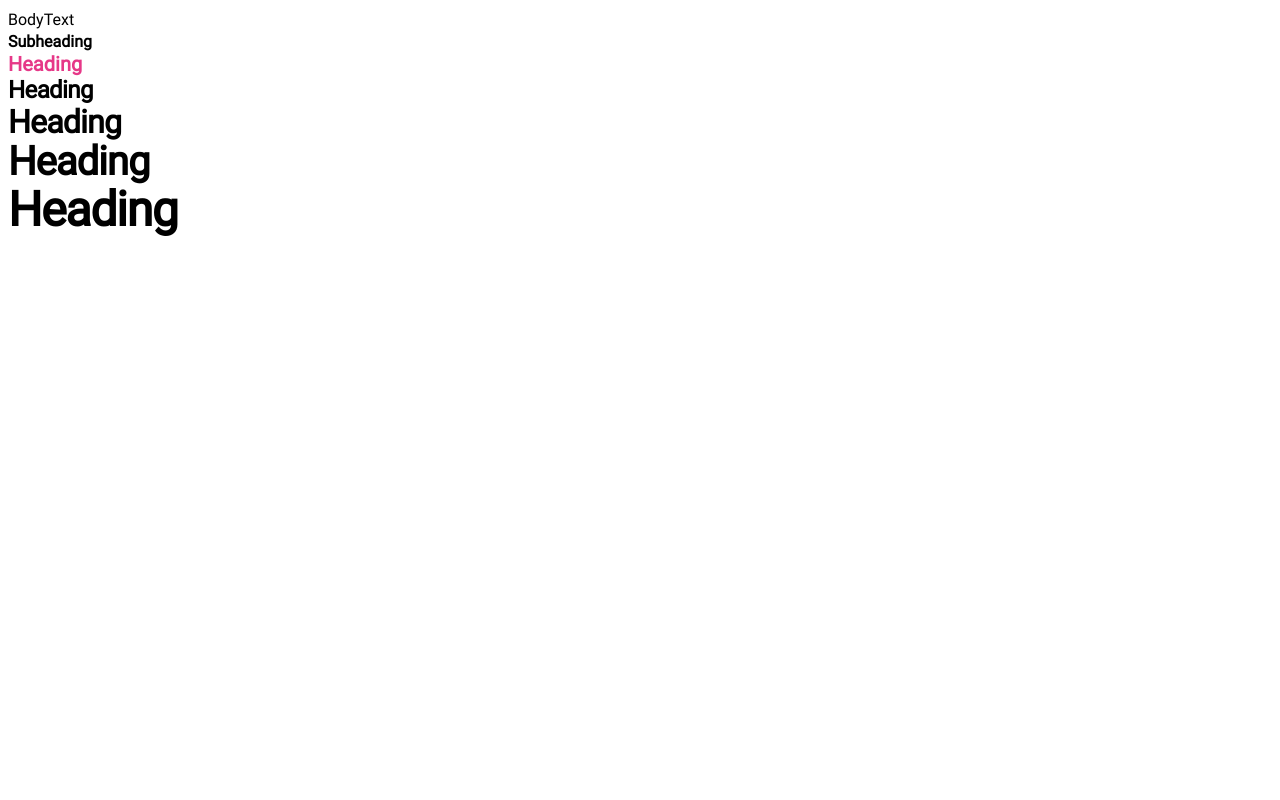
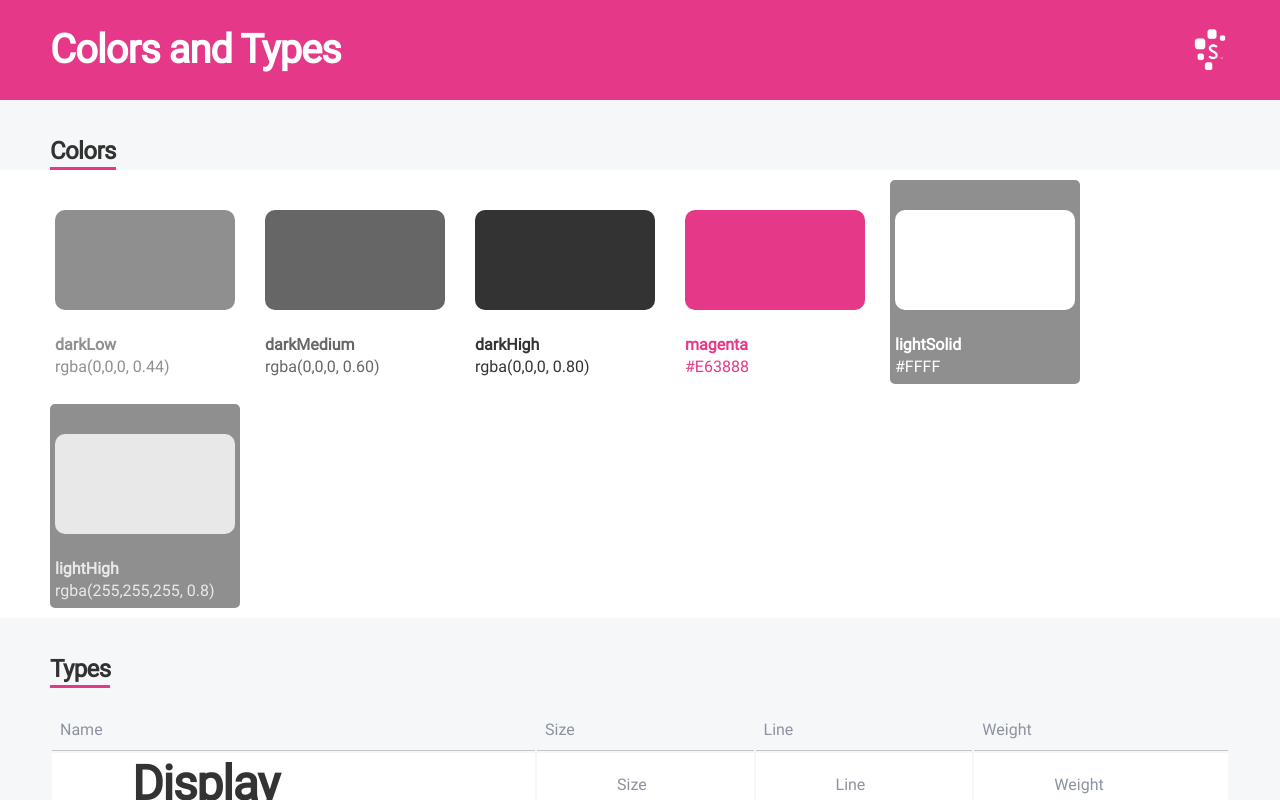
Before and after one commit to matheuspalmeir/protagonist, a React (Create React App) app in the folder 1-EXERCISE/design-system/: page / in a window 1280 px wide. Built offline with nearby package versions, Linux system fonts and the light colour scheme.

Commit message:
Created a harmonic home page

```diff
--- /dev/null
+++ b/1-EXERCISE/design-system/src/components/cards/index.tsx
@@ -0,0 +1,27 @@
+import React, { CSSProperties } from 'react';
+import {CardContainer, CardContent, CardFooter } from './style';
+
+interface CardI {
+    content:  React.ReactNode | string;
+    footer:   React.ReactNode | string;
+    bgColor?: string;
+};
+
+const Card = (props: CardI) => {
+
+    const bg = props.bgColor ||' #FFFF';
+
+    return(
+        <CardContainer backgroundColor={bg}>
+            <CardContent>
+                {props.content}
+            </CardContent>
+            <CardFooter>
+                {props.footer}
+            </CardFooter>
+        </CardContainer>
+    )
+}
+
+
+export default Card;
--- /dev/null
+++ b/1-EXERCISE/design-system/src/components/cards/style.ts
@@ -0,0 +1,30 @@
+import styled from 'styled-components';
+
+interface CardContainerI {
+    backgroundColor: string;
+}
+export const CardContainer = styled.div<CardContainerI>`
+    display: flex;
+    flex-direction:column;
+    justify-content: center;
+    align-items: center;
+    width: 180px;
+    padding: 5px;
+    margin: 10px;
+    background: ${props => props.backgroundColor} ;
+    border-radius: 5px;
+`;
+
+export const CardContent = styled.div`
+    width: 100%;
+    display: flex;
+    flex-wrap: wrap;
+    padding: 15px;
+    margin: 10px;
+`
+
+export const CardFooter = styled.div`
+    width: 100%;
+    display: flex;
+    flex-direction: column;
+`
--- a/1-EXERCISE/design-system/src/components/themes/globalStyle.ts
+++ b/1-EXERCISE/design-system/src/components/themes/globalStyle.ts
@@ -10,10 +10,10 @@ const GlobalStyle = createGlobalStyle`
         font-style: normal;
     };
 
-    body{
+    html, body{
         font-family: 'Roboto-Regular';
-        font-size: 18px;
-  }
+        margin: 0;
+    }
 `;
 
 export default GlobalStyle;
--- a/1-EXERCISE/design-system/src/pages/index.tsx
+++ b/1-EXERCISE/design-system/src/pages/index.tsx
@@ -1,9 +1,25 @@
+import logo from '../assets/images/logo-serasa.png';
+import Card from '../components/cards';
 import Heading from '../components/themes/typography/Heading/index';
+import BodyText from '../components/themes/typography/BodyText';
 import Subheading from '../components/themes/typography/Subheading/index';
+import {TypeColor} from '../components/themes/typography/interfaces';
 import { mainThemeConfig } from '../components/themes/main/style';
-import BodyText from '../components/themes/typography/BodyText';
+import {
+    Container,
+    Header,
+    SubHeader,
+    Colors,
+    TypographyTable,
+    TRow,
+    TColumn,
+    THeader,
+    LogoIcon
+} from './style';
 
 const {
+    bodyText,
+    doubleExtraSmall,
     extraSmall,
     small,
     large,
@@ -11,17 +27,113 @@ const {
 } = mainThemeConfig.fontStyles;
 
 const Home = () => {
-    return <div style={{display: 'flex', flexDirection: 'column'}}>
-        <BodyText> BodyText </BodyText>
+    return <Container>
+        <Header bgColor={mainThemeConfig.colors.magenta}>
+            <Heading sizeStyle={{...large, color: '#ffff'}}>Colors and Types</Heading>
+            <LogoIcon src={logo} alt="serasa"/>
+        </Header>
+        <SubHeader>
+            <Heading style={{
+                    borderBottom: `3px solid ${mainThemeConfig.colors.magenta}`,
+                    paddingBottom: '2px'
+                }}
+                sizeStyle={{...small, color: mainThemeConfig.colors.darkHigh}}
+            >
+                Colors
+            </Heading>
+        </SubHeader>
+        <Colors>
+                {Object.keys(mainThemeConfig.colors).map((value: string) => {
+                    const currentColor = mainThemeConfig.colors[value as keyof TypeColor];
 
-        <Subheading>Subheading </Subheading>
+                    return <Card
+                            bgColor={(value === 'lightSolid') || (value === 'lightHigh') ? mainThemeConfig.colors.darkLow : '#ffff'}
+                            content={<div style={{
+                                            width: "100%",
+                                            height: "100px",
+                                            backgroundColor: currentColor,
+                                            borderRadius: 10,
+                                        }}
+                                    />}
+                            footer={
+                                <>
+                                    <Subheading sizeStyle={{...doubleExtraSmall, color: currentColor, fontWeight: 700 }}>{value}</Subheading>
+                                    <BodyText sizeStyle={{...bodyText, color: currentColor}}>{currentColor}</BodyText>
+                                </>
+                            }
+                        />
+                    }
+                )}
+        </Colors>
+        <SubHeader>
+            <Heading style={{
+                    borderBottom: `3px solid ${mainThemeConfig.colors.magenta}`,
+                    paddingBottom: '2px'
+                }}
+                sizeStyle={{...small, color: mainThemeConfig.colors.darkHigh}}>
+                Types
+            </Heading>
+        </SubHeader>
+        <TypographyTable>
+                <TRow>
+                    <THeader rowBgColor={'#f6f7f9'}>
+                        <BodyText> Name</BodyText>
+                    </THeader>
+                    <THeader rowBgColor={'#f6f7f9'}>
+                        <BodyText> Size </BodyText>
+                    </THeader>
+                    <THeader rowBgColor={'#f6f7f9'}>
+                        <BodyText> Line </BodyText>
+                    </THeader>
+                    <THeader rowBgColor={'#f6f7f9'}>
+                        <BodyText> Weight </BodyText>
+                        </THeader>
+                </TRow>
+                <TRow>
+                    <TColumn columFontColor={mainThemeConfig.colors.darkHigh}><Heading sizeStyle={extraLarge}>Display</Heading></TColumn>
+                    <TColumn>Size</TColumn>
+                    <TColumn>Line</TColumn>
+                    <TColumn>Weight</TColumn>
+                </TRow>
+                <TRow>
+                    <TColumn columFontColor={mainThemeConfig.colors.darkHigh}><Heading sizeStyle={large}>Heading L</Heading></TColumn>
+                    <TColumn>Size</TColumn>
+                    <TColumn>Line</TColumn>
+                    <TColumn>Weight</TColumn>
+                </TRow>
+                <TRow>
+                    <TColumn columFontColor={mainThemeConfig.colors.darkHigh}><Heading>Heading M</Heading></TColumn>
+                    <TColumn>Size</TColumn>
+                    <TColumn>Line</TColumn>
+                    <TColumn>Weight</TColumn>
+                </TRow>
+                <TRow>
+                    <TColumn columFontColor={mainThemeConfig.colors.darkHigh}><Heading sizeStyle={small}>Heading S </Heading></TColumn>
+                    <TColumn>Size</TColumn>
+                    <TColumn>Line</TColumn>
+                    <TColumn>Weight</TColumn>
+                </TRow>
+                <TRow>
+                    <TColumn><Heading sizeStyle={{...extraSmall, color: mainThemeConfig.colors.magenta }}>Heading XS </Heading></TColumn>
+                    <TColumn>Size</TColumn>
+                    <TColumn>Line</TColumn>
+                    <TColumn>Weight</TColumn>
+                </TRow>
+                <TRow >
+                    <TColumn columFontColor={mainThemeConfig.colors.darkHigh}><Subheading>Subheading</Subheading></TColumn>
+                    <TColumn>Size</TColumn>
+                    <TColumn>Line</TColumn>
+                    <TColumn>Weight</TColumn>
+                </TRow>
+                <TRow>
+                    <TColumn columFontColor={mainThemeConfig.colors.darkHigh}><BodyText> BodyText </BodyText></TColumn>
+                    <TColumn>Size</TColumn>
+                    <TColumn>Line</TColumn>
+                    <TColumn>Weight</TColumn>
+                </TRow>
+        </TypographyTable>
 
-        <Heading sizeStyle={{...extraSmall, color: mainThemeConfig.colors.magenta }}>Heading </Heading>
-        <Heading sizeStyle={small}>Heading </Heading>
-        <Heading>Heading</Heading>
-        <Heading sizeStyle={large}>Heading </Heading>
-        <Heading sizeStyle={extraLarge}>Heading</Heading>
-    </div>
+    </Container>
 }
 
 export default Home;
--- /dev/null
+++ b/1-EXERCISE/design-system/src/pages/style.ts
@@ -0,0 +1,94 @@
+import styled from 'styled-components';
+
+interface HeaderI {
+    bgColor?: string;
+}
+
+interface TableI {
+    rowBgColor?: string;
+    columFontColor?: string;
+}
+
+export const Container = styled.div`
+    width: 100vw;
+    height: 100vh;
+    display: flex;
+    flex-wrap: wrap;
+    align-content: baseline;
+    background: #f6f7f9;
+    overflow-x: hidden;
+`;
+
+export const Header = styled.div<HeaderI>`
+    width: 100%;
+    flex-direction: row;
+    justify-content: space-between;
+    align-content: center;
+    align-items: center;
+    display: flex;
+    height: 100px;
+    padding-right: 50px;
+    padding-left: 50px;
+    background-color: ${props => props.bgColor };
+
+`;
+
+export const SubHeader = styled(Header)`
+    text-align: left;
+    align-items: flex-end;
+    height: 70px;
+    background-color: transparent;
+
+`;
+
+export const Colors = styled.div`
+    width: 100%;
+    display: flex;
+    flex-wrap: wrap;
+    background-color: #ffffff;
+    padding-right: 40px;
+    padding-left: 40px;
+
+`;
+
+export const TypographyTable = styled.table`
+    width: 100%;
+    padding: 10px;
+    margin: 10px;
+    text-align: left;
+    border: none;
+    padding-right: 40px;
+    padding-left: 40px;
+
+`;
+
+export const TRow = styled.tr<TableI>`
+    background-color: ${props => props.rowBgColor || '#ffff'};
+    padding: 8px;
+
+`;
+
+export const THeader = styled.th<TableI>`
+    background-color: ${props => props.rowBgColor || '#ffff'};
+    padding: 8px;
+    border-bottom: 1.5px solid rgba(0,0,0,0.2);
+
+    div{
+        color: #8d93a1 !important;
+    }
+`
+
+export const TColumn = styled.td<TableI>`
+    flex-wrap: nowrap;
+    text-align: 'left';
+    padding: 5px;
+    padding-left: 80px;
+    margin: 0px;
+    color: ${props => props.columFontColor || '#8d93a1'};
+    border-bottom: 1.5px solid rgba(0,0,0,0.2);
+
+`
+
+export const LogoIcon = styled.img`
+    width: 40px;
+`
```
Also changed, not shown: 1-EXERCISE/design-system/src/components/themes/typography/interfaces.ts (+5 -3 lines), 1-EXERCISE/design-system/src/assets/images/logo-serasa.png (added).
